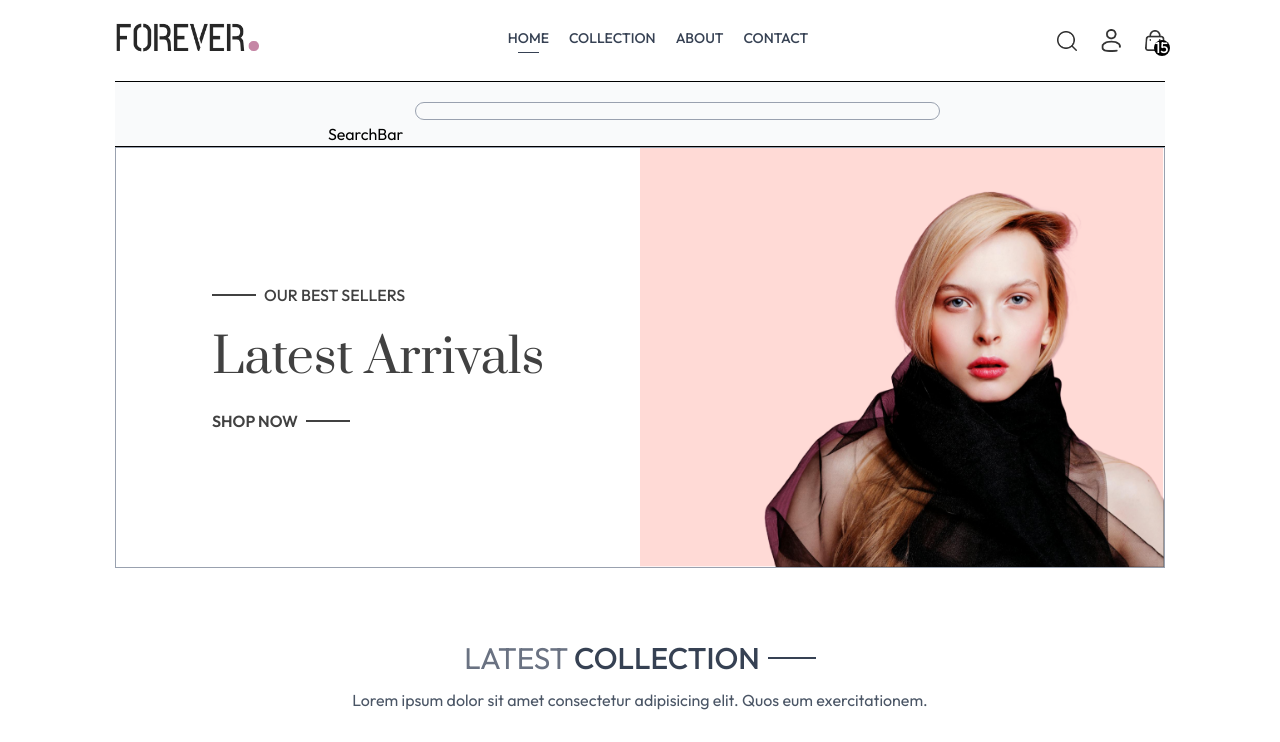
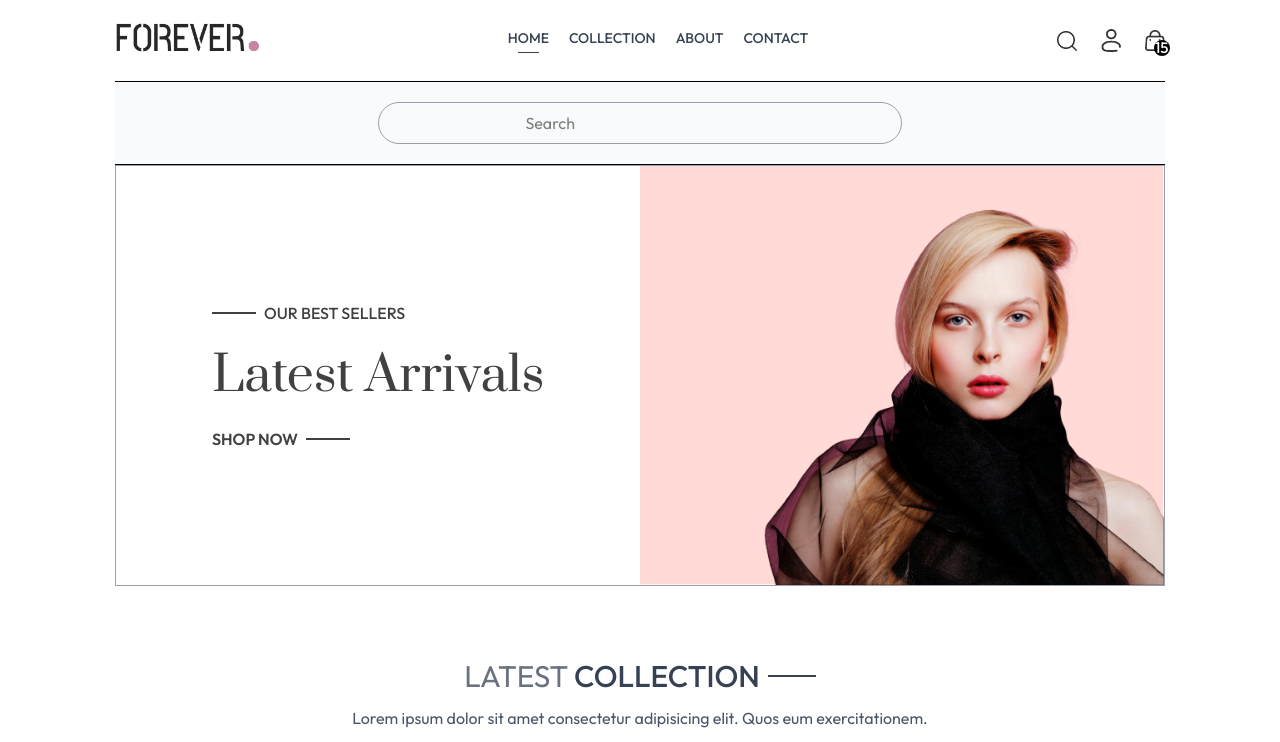
Before and after one commit to hellokristinafaye/clothing-ecommerce, a React (Vite) app: page / in a window 1280 px wide. Shown: the top 742 px of the page. Built offline with nearby package versions, Linux system fonts and the light colour scheme.

Commit message:
Searchbar input added

```diff
--- a/src/components/SearchBar.jsx
+++ b/src/components/SearchBar.jsx
@@ -2,20 +2,16 @@ import React, { useContext } from "react";
 import { ShopContext } from "../context/ShopContext";
 
 const SearchBar = () => {
-  const { search, setSearch, showSearch, setShowSearch } = useContext(ShopContext);
+  const { search, setSearch, showSearch, setShowSearch } =
+    useContext(ShopContext);
 
-
-
-    return showSearch ? (
-        <div className="border-t border-b bg-gray-50 text-center">SearchBar
-
-            <div className="inline-flex items-center justify-center border border-gray-400 px-5 py-2 my-5 mx-3 rounded-full w-3/4 sm:w-1/2">
-
-            </div>
-        </div>
-    )
-        : null
-  ;
+  return showSearch ? (
+    <div className="border-t border-b bg-gray-50 text-center">
+      <div className="inline-flex items-center justify-center border border-gray-400 px-5 py-2 my-5 mx-3 rounded-full w-3/4 sm:w-1/2">
+        <input type="text" placeholder="Search" className="" />
+      </div>
+    </div>
+  ) : null;
 };
 
 export default SearchBar;
```
